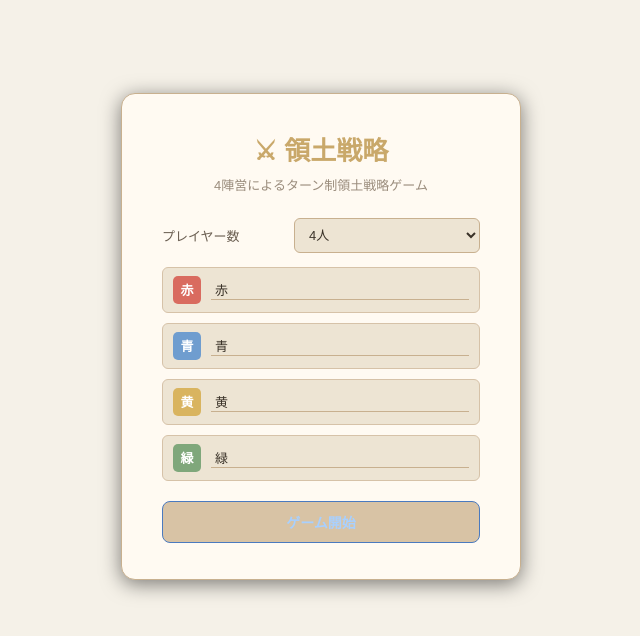
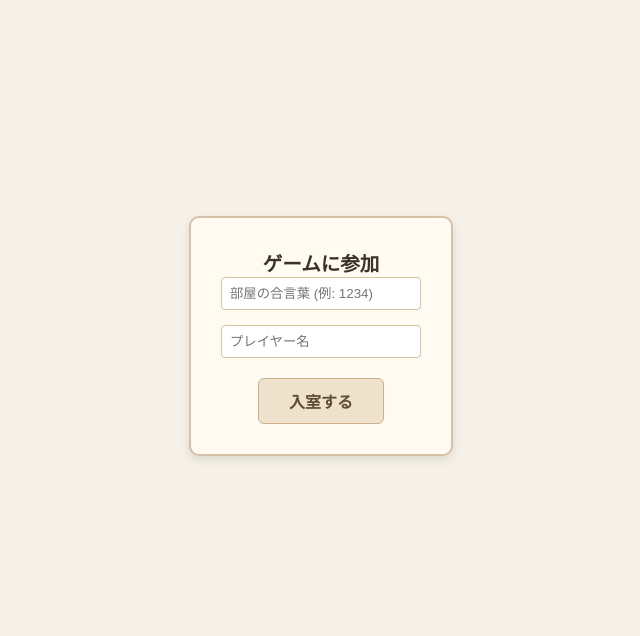
Before and after one commit to Ymtkh21020289/strategy, a website: page public/index.html in a window 1280 px wide. Shown: the part 64-700 px from the top of the page, without its empty margins (319-959 px from the left). Drawn offline with nearby package versions, Linux system fonts and the light colour scheme; no server answers.

Commit message:
Update index.html

```diff
--- a/public/index.html
+++ b/public/index.html
@@ -559,6 +559,18 @@ background: #cfc6b8;
 </head>
 <body>
 
+<div id="login-overlay" style="position: fixed; inset: 0; background: var(--bg); z-index: 9999; display: flex; flex-direction: column; align-items: center; justify-content: center;">
+    <div style="background: var(--panel); padding: 30px; border-radius: 10px; border: 2px solid var(--border); text-align: center; box-shadow: 0 4px 10px rgba(0,0,0,0.1);">
+        <h2 style="color: var(--text); margin-top: 0;">ゲームに参加</h2>
+        <div style="margin-bottom: 15px;">
+            <input type="text" id="room-input" placeholder="部屋の合言葉 (例: 1234)" style="padding: 8px; width: 200px; border: 1px solid var(--border); border-radius: 4px;">
+        </div>
+        <div style="margin-bottom: 20px;">
+            <input type="text" id="name-input" placeholder="プレイヤー名" style="padding: 8px; width: 200px; border: 1px solid var(--border); border-radius: 4px;">
+        </div>
+        <button onclick="joinGame()" class="action-btn primary" style="padding: 10px 30px; font-size: 16px;">入室する</button>
+    </div>
+</div>
 
 <div id="setup-overlay">
   <div id="setup-box">
```
